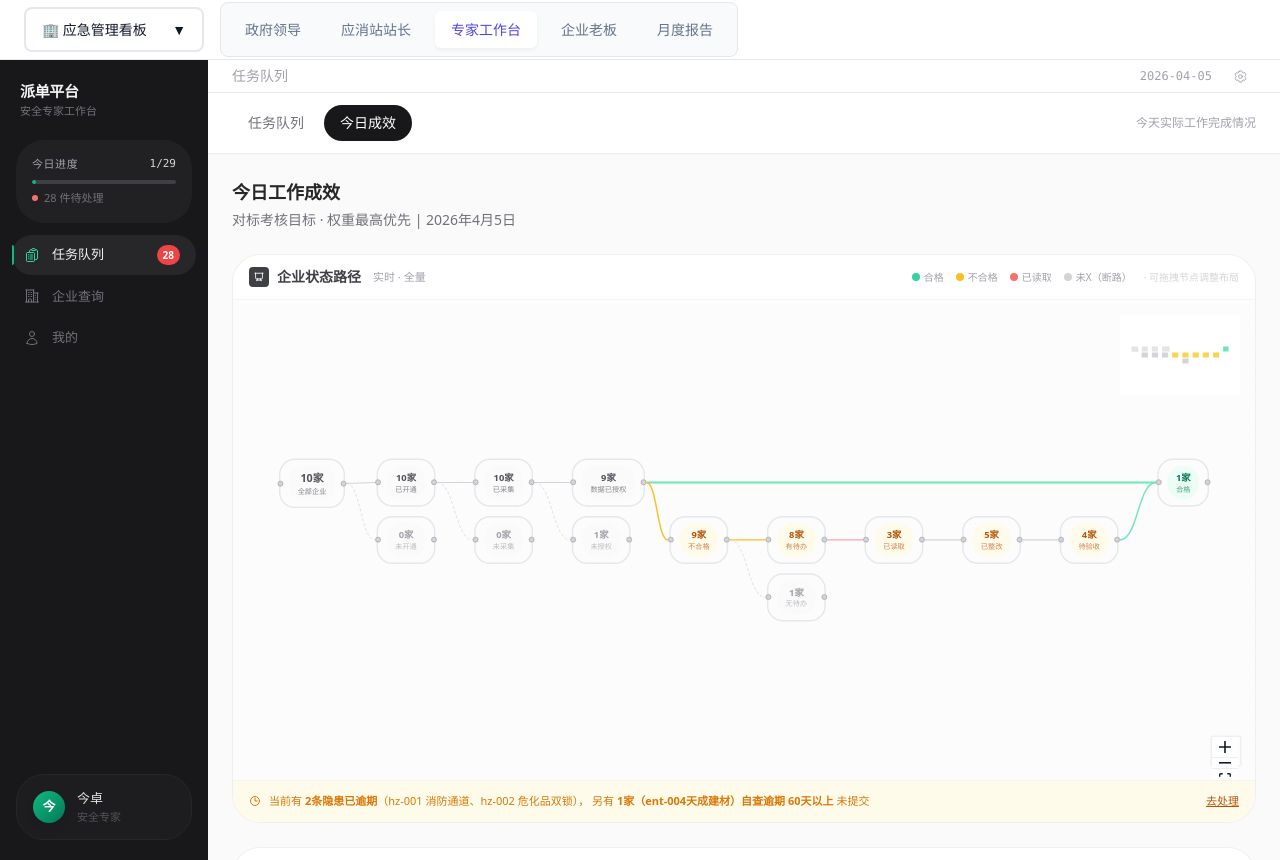
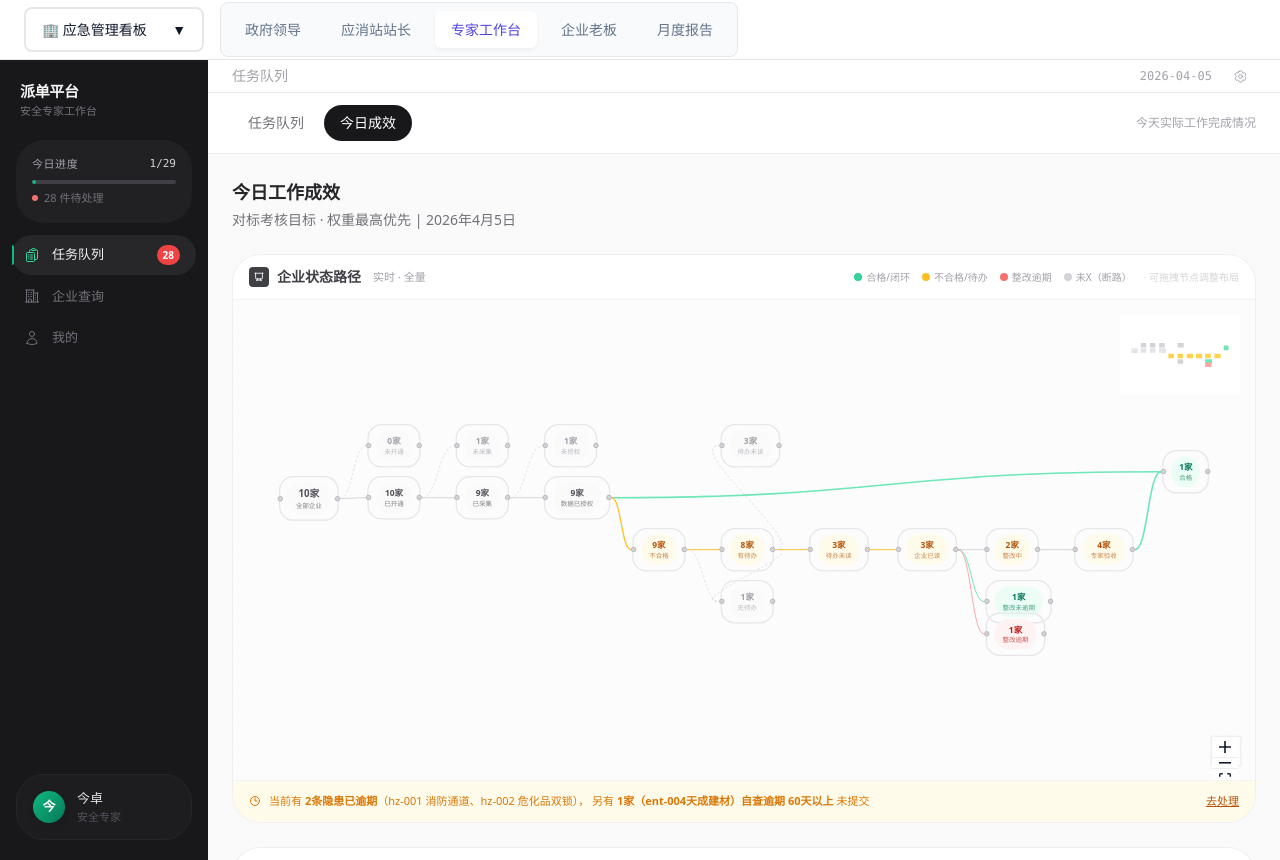
Before and after one commit to xjhyonier/dashboard, a React (Vite) app: page /emergency/expert/queue in a window 1280 px wide. Both pictures are taken after a click on the button "今日成效". Built offline with nearby package versions, Linux system fonts and the light colour scheme.

Commit message:
feat(expert): 调整专家队列流程图节点布局，细化状态流转分支与节点分类

```diff
--- a/src/business/expert/pages/ExpertQueue.tsx
+++ b/src/business/expert/pages/ExpertQueue.tsx
@@ -360,8 +360,10 @@ function buildNodes(onGotoQueue: () => void): StateNode[] {
 
   // ─── 图片布局：两行结构 ───
   // 第一行（y=0）：全部企业 → 已开通 → 已采集 → 数据已授权 → 合格（右上角）
-  // 第二行（y=VGAP）：不合格 → 有待办 → 已读取 → 已整改 → 待验收 → 已闭环
-  // 分支节点：未开通/未采集/未授权/无待办 挂在各自上级下方
+  //   分支（y=-VGAP）：未开通/未采集/未授权
+  // 第二行（y=VGAP）：不合格 → 有待办 → 待办未读 → 已读取 → 整改中 → 已整改 → 待验收 → 已闭环
+  //   分支（y=-VGAP）：待办未读（挂在 有待办 上方）
+  //   分支（y=VGAP*2）：无待办/整改未逾期/整改逾期
   const x0 = 0                                        // 全部企业
   const x1 = x0 + NODE_W + HGAP                      // 已开通
   const x2 = x1 + NODE_W + HGAP                      // 已采集
@@ -371,14 +373,16 @@ function buildNodes(onGotoQueue: () => void): StateNode[] {
   // 第二行从 x3 开始（数据已授权下方）
   const x5 = x3                                      // 不合格（在数据已授权正下方）
   const x6 = x5 + NODE_W + HGAP                      // 有待办
-  const x7 = x6 + NODE_W + HGAP                      // 已读取
-  const x8 = x7 + NODE_W + HGAP                      // 已整改
-  const x9 = x8 + NODE_W + HGAP                      // 待验收
-  const x10 = x9 + NODE_W + HGAP                     // 已闭环
-  const x11 = x10 + NODE_W + HGAP                    // 已闭环（延伸）
+  const x7 = x6 + NODE_W + HGAP                      // 待办未读
+  const x8 = x7 + NODE_W + HGAP                      // 已读取
+  const x9 = x8 + NODE_W + HGAP                      // 整改中
+  const x10 = x9 + NODE_W + HGAP                     // 已整改
+  const x11 = x10 + NODE_W + HGAP                    // 待验收
+  const x12 = x11 + NODE_W + HGAP                    // 已闭环
 
-  const branch_y = VGAP  // 第二行 y 坐标
-  const sub_branch_y = VGAP * 2  // 分支节点（无待办等）的 y 坐标
+  const branch_y = VGAP        // 第二行 y 坐标
+  const neg_branch_y = -VGAP  // 分支节点（未开通/未采集/未授权/待办未读）y 坐标（上方）
+  const sub_branch_y = VGAP * 2  // 分支节点（无待办/整改未逾期/整改逾期）y 坐标（下方）
 
   return [
     // ════════════════════════════════════════
@@ -386,31 +390,43 @@ function buildNodes(onGotoQueue: () => void): StateNode[] {
     // ════════════════════════════════════════
     { id: 'all',        position: { x: x0,  y: 0 }, ...nodeBase, data: { count: '10家', label: '全部企业',   color: 'neutral' } },
     { id: 'opened',     position: { x: x1,  y: 0 }, ...nodeBase, data: { count: '10家', label: '已开通',      color: 'neutral' } },
-    { id: 'collected', position: { x: x2,  y: 0 }, ...nodeBase, data: { count: '10家', label: '已采集',      color: 'neutral' } },
-    { id: 'authorized',position: { x: x3,  y: 0 }, ...nodeBase, data: { count: '9家',  label: '数据已授权',  color: 'neutral' } },
+    { id: 'collected',  position: { x: x2,  y: 0 }, ...nodeBase, data: { count: '9家',  label: '已采集',      color: 'neutral' } },
+    { id: 'authorized', position: { x: x3,  y: 0 }, ...nodeBase, data: { count: '9家',  label: '数据已授权',  color: 'neutral' } },
     // 合格（右上角，y偏移-40）
-    { id: 'qualified',  position: { x: x11,  y: 0 }, ...nodeBase, data: { count: '1家', label: '合格',       color: 'green'} },
+    { id: 'qualified',  position: { x: x12,  y: -40 }, ...nodeBase, data: { count: '1家', label: '合格',       color: 'green'} },
+
+    // ════════════════════════════════════════
+    // 第一行分支（y=-VGAP）：挂在各自上级上方
+    // ════════════════════════════════════════
+    { id: 'not_opened',     position: { x: x1,      y: neg_branch_y }, ...nodeBase, data: { count: '0家', label: '未开通', color: 'dashed'} },
+    { id: 'not_collected', position: { x: x2,      y: neg_branch_y }, ...nodeBase, data: { count: '1家', label: '未采集', color: 'dashed'} },
+    { id: 'not_authorized',position: { x: x3,      y: neg_branch_y }, ...nodeBase, data: { count: '1家', label: '未授权', color: 'dashed'} },
 
     // ════════════════════════════════════════
     // 第二行：不合格跟进流程（y=VGAP）
     // ════════════════════════════════════════
-    { id: 'unqualified', position: { x: x6,  y: branch_y }, ...nodeBase, data: { count: '9家', label: '不合格',      color: 'amber' } },
-    { id: 'has_todo',    position: { x: x7,  y: branch_y }, ...nodeBase, data: { count: '8家', label: '有待办',      color: 'amber' } },
-    { id: 'read',        position: { x: x8,  y: branch_y }, ...nodeBase, data: { count: '3家', label: '已读取',      color: 'amber' } },
-    { id: 'rectified',   position: { x: x9,  y: branch_y }, ...nodeBase, data: { count: '5家', label: '已整改',      color: 'amber' } },
-    { id: 'pending_verify', position: { x: x10, y: branch_y }, ...nodeBase, data: { count: '4家', label: '待验收',    color: 'amber' } },
+    { id: 'unqualified',      position: { x: x6,  y: branch_y }, ...nodeBase, data: { count: '9家', label: '不合格',       color: 'amber' } },
+    { id: 'has_todo',        position: { x: x7,  y: branch_y }, ...nodeBase, data: { count: '8家', label: '有待办',       color: 'amber' } },
+    { id: 'todo_unread',     position: { x: x8,  y: branch_y }, ...nodeBase, data: { count: '3家', label: '待办未读',     color: 'amber' } },
+    { id: 'enterprise_read', position: { x: x9,  y: branch_y }, ...nodeBase, data: { count: '3家', label: '企业已读',     color: 'amber' } },
+    { id: 'rectifying',     position: { x: x10,  y: branch_y }, ...nodeBase, data: { count: '2家', label: '整改中',       color: 'amber' } },
+    { id: 'expert_verify',  position: { x: x11, y: branch_y }, ...nodeBase, data: { count: '4家', label: '专家验收',     color: 'amber' } },
 
     // ════════════════════════════════════════
-    // 分支节点（y=sub_branch_y）：挂在各自上级下方
+    // 分支：待办未读（虚线，挂在有待办上方，表示企业未查看）
     // ════════════════════════════════════════
-    // 未开通（从全部企业向下）
-    { id: 'not_opened', position: { x: x1, y: branch_y }, ...nodeBase, data: { count: '0家', label: '未开通', color: 'dashed'} },
-    // 未采集（从已开通向下）
-    { id: 'not_collected', position: { x: x2, y: branch_y }, ...nodeBase, data: { count: '0家', label: '未采集', color: 'dashed' } },
-    // 未授权（从已采集向下）
-    { id: 'not_authorized',position: { x: x3, y: branch_y }, ...nodeBase, data: { count: '1家', label: '未授权', color: 'dashed' } },
-    // 无待办（从不合格向下）
-    { id: 'no_todo', position: { x: x7, y: sub_branch_y }, ...nodeBase, data: { count: '1家', label: '无待办', color: 'dashed' } },
+    { id: 'todo_unread_dashed', position: { x: x7, y: neg_branch_y }, ...nodeBase, data: { count: '3家', label: '待办未读', color: 'dashed'} },
+
+    // ════════════════════════════════════════
+    // 整改分叉分支（y=VGAP*1.5）：来自待办已读
+    // ════════════════════════════════════════
+    { id: 'rectifying_ok',      position: { x: x10, y: sub_branch_y }, ...nodeBase, data: { count: '1家', label: '整改未逾期',  color: 'green'} },
+    { id: 'rectifying_overdue', position: { x: x10, y: sub_branch_y + 50 }, ...nodeBase, data: { count: '1家', label: '整改逾期',    color: 'red'} },
+
+    // ════════════════════════════════════════
+    // 分支：无待办（挂在不合格下方）
+    // ════════════════════════════════════════
+    { id: 'no_todo', position: { x: x7, y: sub_branch_y }, ...nodeBase, data: { count: '1家', label: '无待办', color: 'dashed'} },
   ]
 }
 
@@ -451,62 +467,98 @@ function buildEdges(): Edge[] {
       style: { stroke: '#fbbf24', strokeWidth: 2 },
     },
 
-    // ─── 第二行横向流程：不合格 → 有待办 → 已读取 → 已整改 → 待验收 → 已闭环 ───
+    // ─── 不合格 → 有待办 / 无待办 ───
     {
       id: 'e-unq-has_todo',
       source: 'unqualified', target: 'has_todo',
       style: { stroke: '#fbbf24', strokeWidth: 1.5 },
     },
     {
-      id: 'e-has_todo-read',
-      source: 'has_todo', target: 'read',
-      style: { stroke: '#fca5a5', strokeWidth: 1.5 },
-    },
-    {
-      id: 'e-read-rectified',
-      source: 'read', target: 'rectified',
-      style: { stroke: '#d4d4d8', strokeWidth: 1.5 },
-    },
-    {
-      id: 'e-rectified-pv',
-      source: 'rectified', target: 'pending_verify',
-      style: { stroke: '#d4d4d8', strokeWidth: 1.5 },
-    },
-    {
-      id: 'e-pv-qualified',
-      source: 'pending_verify', target: 'qualified',
-      sourcePosition: 'top', targetPosition: 'bottom',
-      style: { stroke: '#6ee7b7', strokeWidth: 2 },
-    },
-
-    // ─── 未开通（从全部企业垂直向下虚线）───
-    {
-      id: 'e-all-not_opened',
-      source: 'all', target: 'not_opened',
+      id: 'e-unq-no_todo',
+      source: 'unqualified', target: 'no_todo',
       sourcePosition: 'bottom', targetPosition: 'top',
       style: { stroke: '#d4d4d8', strokeWidth: 1, strokeDasharray: '4 3' },
     },
 
-    // ─── 未采集（从已开通垂直向下虚线）───
+    // ─── 有待办 → 待办未读（实线主流程）+ 待办未读虚线分支 ───
+    {
+      id: 'e-has_todo-todo_unread',
+      source: 'has_todo', target: 'todo_unread',
+      style: { stroke: '#fbbf24', strokeWidth: 1.5 },
+    },
+    {
+      id: 'e-has_todo-todo_unread_dashed',
+      source: 'has_todo', target: 'todo_unread_dashed',
+      sourcePosition: 'top', targetPosition: 'top',
+      style: { stroke: '#d4d4d8', strokeWidth: 1, strokeDasharray: '4 3' },
+    },
+
+    // ─── 待办未读 → 企业已读 ───
+    {
+      id: 'e-todo_unread-enterprise_read',
+      source: 'todo_unread', target: 'enterprise_read',
+      style: { stroke: '#fbbf24', strokeWidth: 1.5 },
+    },
+
+    // ─── 企业已读 → 整改三态（全部来自待办已读）───
+    // 1. 整改中（正在整改，尚未到期）
+    {
+      id: 'e-enterprise_read-rectifying',
+      source: 'enterprise_read', target: 'rectifying',
+      style: { stroke: '#d4d4d8', strokeWidth: 1.5 },
+    },
+    // 2. 整改未逾期（整改完成，未逾期）
+    {
+      id: 'e-enterprise_read-rectifying_ok',
+      source: 'enterprise_read', target: 'rectifying_ok',
+      sourcePosition: 'bottom', targetPosition: 'top',
+      style: { stroke: '#6ee7b7', strokeWidth: 1.5 },
+    },
+    // 3. 整改逾期（已逾期）
+    {
+      id: 'e-enterprise_read-rectifying_overdue',
+      source: 'enterprise_read', target: 'rectifying_overdue',
+      sourcePosition: 'bottom', targetPosition: 'top',
+      style: { stroke: '#fca5a5', strokeWidth: 1.5 },
+    },
+
+    // ─── 整改中 → 专家验收 → 合格 ───
+    {
+      id: 'e-rectifying-expert_verify',
+      source: 'rectifying', target: 'expert_verify',
+      style: { stroke: '#d4d4d8', strokeWidth: 1.5 },
+    },
+    {
+      id: 'e-expert_verify-qualified',
+      source: 'expert_verify', target: 'qualified',
+      sourcePosition: 'top', targetPosition: 'bottom',
+      style: { stroke: '#6ee7b7', strokeWidth: 2.5 },
+    },
+
+    // ─── 未开通/未采集/未授权（从各自上级向上虚线）───
+    {
+      id: 'e-all-not_opened',
+      source: 'all', target: 'not_opened',
+      sourcePosition: 'top', targetPosition: 'bottom',
+      style: { stroke: '#d4d4d8', strokeWidth: 1, strokeDasharray: '4 3' },
+    },
     {
       id: 'e-opened-not_collected',
       source: 'opened', target: 'not_collected',
-      sourcePosition: 'bottom', targetPosition: 'top',
+      sourcePosition: 'top', targetPosition: 'bottom',
+      style: { stroke: '#d4d4d8', strokeWidth: 1, strokeDasharray: '4 3' },
+    },
+    {
+      id: 'e-collected-not_authorized',
+      source: 'collected', target: 'not_authorized',
+      sourcePosition: 'top', targetPosition: 'bottom',
       style: { stroke: '#d4d4d8', strokeWidth: 1, strokeDasharray: '4 3' },
     },
 
-    // ─── 未授权（从已采集垂直向下虚线）───
+    // ─── 无待办（从有待办向下虚线）───
     {
-      id: 'e-collected-not_authorized',
-      source: 'collected', target: 'not_authorized',
-      sourcePosition: 'bottom', targetPosition: 'top',
-      style: { stroke: '#d4d4d8', strokeWidth: 1, strokeDasharray: '4 3' },
-    },
-
-    // ─── 无待办（从不合格垂直向下虚线）───
-    {
-      id: 'e-unqualified-no_todo',
-      source: 'unqualified', target: 'no_todo',
+      id: 'e-has_todo-no_todo',
+      source: 'has_todo', target: 'no_todo',
       sourcePosition: 'bottom', targetPosition: 'top',
       style: { stroke: '#d4d4d8', strokeWidth: 1, strokeDasharray: '4 3' },
     },
@@ -593,7 +645,7 @@ function EnterpriseStatePath({ onGotoQueue }: { onGotoQueue: () => void }) {
   const [popupPosition, setPopupPosition] = useState({ x: 0, y: 0 })
 
   // 所有带数字的节点都可点击
-  const clickableIds = ['all', 'opened', 'collected', 'authorized', 'qualified', 'unqualified', 'has_todo', 'read', 'rectified', 'pending_verify', 'not_opened', 'not_collected', 'not_authorized', 'no_todo']
+  const clickableIds = ['all', 'opened', 'collected', 'authorized', 'qualified', 'unqualified', 'has_todo', 'todo_unread', 'todo_unread_dashed', 'enterprise_read', 'rectifying', 'rectifying_ok', 'rectifying_overdue', 'expert_verify', 'not_opened', 'not_collected', 'not_authorized', 'no_todo']
 
   const handleNodeClick = useCallback((nodeId: string) => {
     const node = nodes.find(n => n.id === nodeId)
@@ -620,9 +672,9 @@ function EnterpriseStatePath({ onGotoQueue }: { onGotoQueue: () => void }) {
         <span className="text-[11px] text-zinc-400 ml-1">实时 · 全量</span>
         {/* 图例 */}
         <div className="ml-auto flex items-center gap-3 text-[10px] text-zinc-400">
-          <span className="flex items-center gap-1"><span className="w-2 h-2 rounded-sm bg-emerald-400 inline-block" />合格</span>
-          <span className="flex items-center gap-1"><span className="w-2 h-2 rounded-sm bg-amber-400 inline-block" />不合格</span>
-          <span className="flex items-center gap-1"><span className="w-2 h-2 rounded-sm bg-red-400 inline-block" />已读取</span>
+          <span className="flex items-center gap-1"><span className="w-2 h-2 rounded-sm bg-emerald-400 inline-block" />合格/闭环</span>
+          <span className="flex items-center gap-1"><span className="w-2 h-2 rounded-sm bg-amber-400 inline-block" />不合格/待办</span>
+          <span className="flex items-center gap-1"><span className="w-2 h-2 rounded-sm bg-red-400 inline-block" />整改逾期</span>
           <span className="flex items-center gap-1"><span className="w-2 h-2 rounded-sm bg-zinc-300 inline-block" />未X（断路）</span>
           <span className="text-zinc-300">· 可拖拽节点调整布局</span>
         </div>
```
